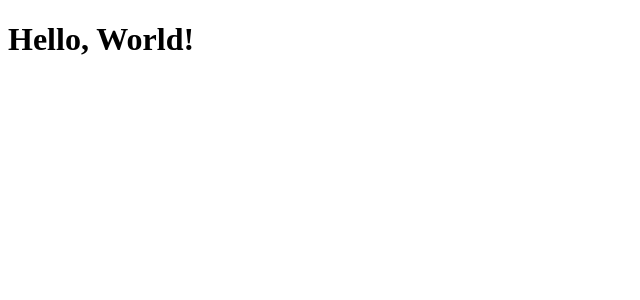
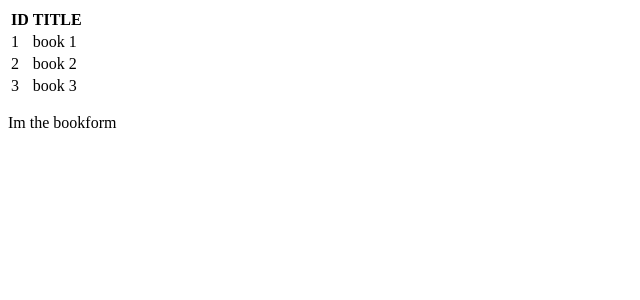
Before and after one commit to htuerker/react-bookstore, a React (Create React App) app: page / in a window 1280 px wide. Shown: the top 300 px of the page, without its empty margins (0-640 px from the left). Built offline with nearby package versions, Linux system fonts and the light colour scheme.

Commit message:
Create basic structure

```diff
--- /dev/null
+++ b/src/components/Book.js
@@ -0,0 +1,12 @@
+import React from 'react';
+
+const Book = ({id, title}) => {
+  return (
+    <tr>
+      <td>{id}</td>
+      <td>{title}</td>
+    </tr>
+  )
+}
+
+export default Book;
--- /dev/null
+++ b/src/containers/App.js
@@ -0,0 +1,18 @@
+import React from 'react';
+import BookList from './BookList';
+import BookForm from './BookForm';
+
+export default class App extends React.Component {
+  constructor(props) {
+    super(props);
+  }
+
+  render() {
+    return (
+      <div>
+        <BookList />
+        <BookForm />
+      </div>
+    )
+  }
+}
--- /dev/null
+++ b/src/containers/BookForm.js
@@ -0,0 +1,9 @@
+import React from 'react';
+
+const BookForm = () => {
+  return (
+    <p>Im the bookform</p>
+  )
+}
+
+export default BookForm;
--- /dev/null
+++ b/src/containers/BookList.js
@@ -0,0 +1,37 @@
+import React from 'react';
+import Book from '../components/Book';
+
+const books = [
+  {
+    id: 1,
+    title: 'book 1',
+  },
+  {
+    id: 2,
+    title: 'book 2',
+  },
+  {
+    id: 3,
+    title: 'book 3',
+  }
+];
+
+const BookList = () => {
+  return (
+    <table>
+      <thead>
+        <tr>
+          <th>ID</th>
+          <th>TITLE</th>
+        </tr>
+      </thead>
+      <tbody>
+        { books.map((book) =>
+          <Book id={book.id} title={book.title} />
+        )}
+      </tbody>
+    </table>
+  )
+}
+
+export default BookList;
--- a/src/index.js
+++ b/src/index.js
@@ -1,8 +1,9 @@
 import React from 'react';
 import ReactDOM from 'react-dom';
 import * as serviceWorker from './serviceWorker';
+import App from './containers/App';
 
-ReactDOM.render(<h1>Hello, World!</h1>, document.getElementById('root'));
+ReactDOM.render(<App />, document.getElementById('root'));
 
 // If you want your app to work offline and load faster, you can change
 // unregister() to register() below. Note this comes with some pitfalls.
--- /dev/null
+++ b/src/reducers/book.js
@@ -0,0 +1,3 @@
+export default (state, action) => {
+  return {}
+}
--- /dev/null
+++ b/src/reducers/index.js
@@ -0,0 +1,4 @@
+import bookReducer from './book';
+import { combineReducers, createStore } from 'redux';
+
+const rootReducer = combineReducers({bookReducer})
```
Also changed, not shown: src/actions/index.js (added), 1 other file (tests, documents, lock files or other folders).
